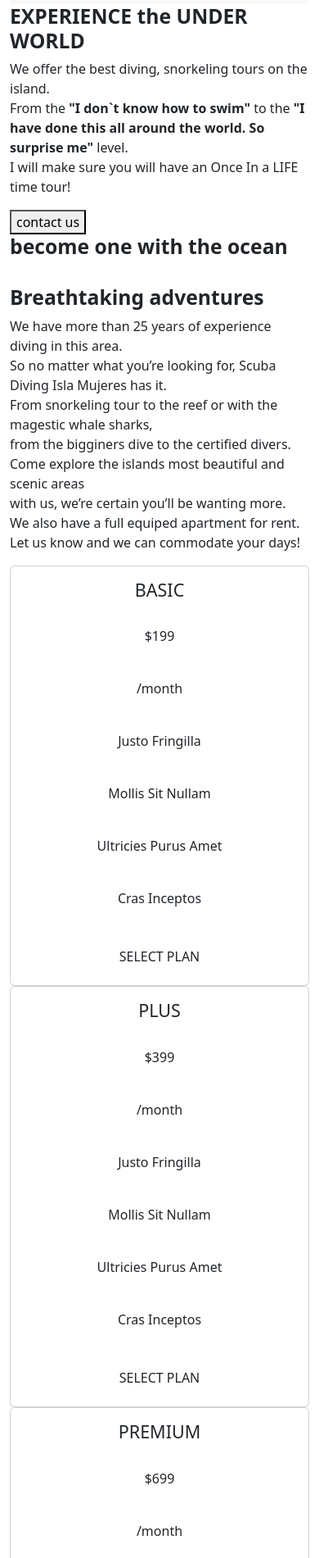
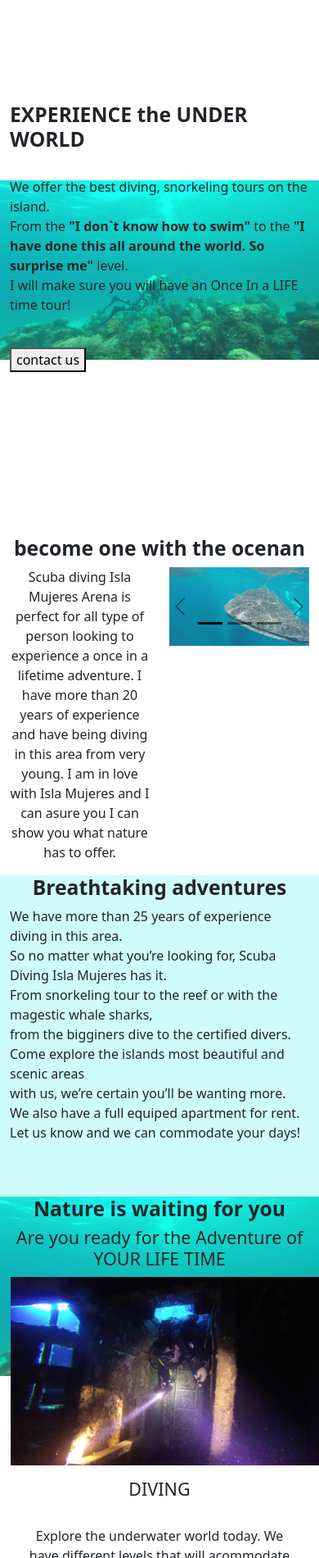
Before and after one commit to andres-realpozo/diving-blog, a plain HTML site: page index.html in a window 390 px wide. Shown: the part 99-2000 px from the top of the page at 82% size. Drawn offline with nearby package versions, Linux system fonts and the light colour scheme; files that its build step writes are made by us from their sources.

Commit message:
DB  version 1.0

```diff
--- a/index.html
+++ b/index.html
@@ -1,12 +1,11 @@
 <!DOCTYPE html>
 <html lang="en">
   <head>
-    <link rel="icon" type="image/x-icon" href="../images/favicon.ico">
     <meta charset="UTF-8" />
     <meta http-equiv="X-UA-Compatible" content="IE=edge" />
     <mezta name="viewport" content="width=device-width, initial-scale=1.0" />
     <title>Scuba Diving Isla Mujeres Arena</title>
-
+    <link rel="shortcut icon" href="../diving-blog/images/favicon.ico" type="image/x-icon">
     <!--librerias de boostrap-->
     <link
       href="https://cdn.jsdelivr.net/npm/bootstrap@5.2.2/dist/css/bootstrap.min.css"
@@ -14,13 +13,14 @@
       integrity="sha384-Zenh87qX5JnK2Jl0vWa8Ck2rdkQ2Bzep5IDxbcnCeuOxjzrPF/et3URy9Bv1WTRi"
       crossorigin="anonymous"
     />
-    <link rel="stylesheet" href="../diving_blog/styles/style.css" />
+    <link rel="stylesheet" href="../diving-blog/styles/style.css" />
   </head>
   <body>
     <!--barra de navegacion-->
+      <div class="bar">
         <div class="container">
-        <nav class="navbar navbar-expand bg-light">
-          <div class="container-fluid" id="mid">
+          <nav class="navbar navbar-expand">
+            <div class="container-fluid">
               <a class="navbar-brand"> <strong>Scuba Diving<br>Isla Mujeres Arena</strong></a>
               <div class="collapse navbar-collapse">
                 <ul class="navbar-nav">
@@ -28,25 +28,27 @@
                     <a class="nav-link" href="/index.html">Home</a>
                   </li>
                   <li class="nav-item">
-                  <a class="nav-link" href="../diving_blog/ballena.html">Whaleshark</a>
+                    <a class="nav-link" href="../diving-blog/ballena.html">Whaleshark</a>
                   </li>
                   <li class="nav-item">
-                  <a class="nav-link" href="../diving_blog/plan.html">Make you plan</a>
+                    <a class="nav-link" href="../diving-blog/plan.html">Make you plan</a>
                   </li>
                   <li>
-                  <a class="nav-link" href="../diving_blog/contactUs.html">Contact us</a>
+                    <a class="nav-link" href="../diving-blog/contactUs.html">Contact us</a>
                   </li>
                 </ul>
               </div>
             </div>
           </nav>
         </div>
+      </div>
 
 
     <!--explicacion de la pagina-->
-    <div class="explicacion">
+<div class="explication">
   <div class="container">
-        <h2><strong>EXPERIENCE the UNDER WORLD</strong></h2>
+    <br><br><br><br><br>
+    <h2 id="check"><strong>EXPERIENCE the UNDER WORLD</strong></h2> <br>
     <p>
       We offer the best diving, snorkeling tours on the island. <br />
       From the <strong>"I don`t know how to swim"</strong> to the
@@ -55,26 +57,68 @@
       >
       level.<br />
       I will make sure you will have an Once In a LIFE time tour!
-        </p>
+    </p><br>
     <button>contact us</button>
    </div>
 </div>
 
     <!--become one part-->
     <div class="become">
-<div class="container">
-  <h2 id="bec"><strong>become one with the ocean</strong></h2>
-  <br />
-
+      <h2 class="text-center"><strong>become one with the ocenan</strong></h2>
+        <div class="container text-center">
+        <div class="row">
+          <div class="col">
+            <p> Scuba diving Isla Mujeres Arena is perfect for all type of person looking to experience a once in a lifetime adventure. I have more than 20  years of experience and have being diving in this area from very young. I am in love with Isla Mujeres and I can asure you I can show you what nature has to offer.</p>
           </div>
-
-
+          <!--carrucel-->
+          <div class="col">
+            <div id="carouselExampleDark" class="carousel carousel-dark slide" data-bs-ride="carousel">
+              <div class="carousel-indicators">
+                <button type="button" data-bs-target="#carouselExampleDark" data-bs-slide-to="0" class="active" aria-current="true" aria-label="Slide 1"></button>
+                <button type="button" data-bs-target="#carouselExampleDark" data-bs-slide-to="1" aria-label="Slide 2"></button>
+                <button type="button" data-bs-target="#carouselExampleDark" data-bs-slide-to="2" aria-label="Slide 3"></button>
+              </div>
+              <div class="carousel-inner">
+                <div class="carousel-item active" data-bs-interval="10000">
+                  <img src="../diving-blog/images/whale.jpg" class="d-block w-100" alt="...">
+                  <div class="carousel-caption d-none d-md-block">
+                    <h5>First slide label</h5>
+                    <p>Some representative placeholder content for the first slide.</p>
+                  </div>
+                </div>
+                <div class="carousel-item" data-bs-interval="2000">
+                  <img src="../diving-blog/images/whale.jpg" class="d-block w-100" alt="...">
+                  <div class="carousel-caption d-none d-md-block">
+                    <h5>Second slide label</h5>
+                    <p>Some representative placeholder content for the second slide.</p>
+                  </div>
+                </div>
+                <div class="carousel-item">
+                  <img src="../diving-blog/images/whale.jpg" class="d-block w-100" alt="...">
+                  <div class="carousel-caption d-none d-md-block">
+                    <h5>Third slide label</h5>
+                    <p>Some representative placeholder content for the third slide.</p>
+                  </div>
+                </div>
+              </div>
+              <button class="carousel-control-prev" type="button" data-bs-target="#carouselExampleDark" data-bs-slide="prev">
+                <span class="carousel-control-prev-icon" aria-hidden="true"></span>
+                <span class="visually-hidden">Previous</span>
+              </button>
+              <button class="carousel-control-next" type="button" data-bs-target="#carouselExampleDark" data-bs-slide="next">
+                <span class="carousel-control-next-icon" aria-hidden="true"></span>
+                <span class="visually-hidden">Next</span>
+              </button>
+            </div>
+          </div>
+        </div>
+      </div>
     </div>
 
     <!--Breathtaking adventures part-->
     <div class="adventures">
         <div class="container">
-          <h2><strong> Breathtaking adventures </strong></h2>
+          <h2 class="text-center"><strong> Breathtaking adventures </strong></h2>
         <p>
           We have more than 25 years of experience diving in this area. <br />
           So no matter what you’re looking for, Scuba Diving Isla Mujeres has
@@ -90,54 +134,44 @@
     </div>
 
     <!--Nature is waiting for you.-->
+<div class="nature">
   <div class="container">
-
+    <h2 class="text-center"><strong>Nature is waiting for you</strong></h2>
+    <h4 class="text-center">Are you ready for the Adventure of YOUR LIFE TIME</h4>
     <div class="row">
       <div class="col-sm-4">
         <div class="card text-center">
+          <img src="../diving-blog/images/boat.jpg" class="im" alt="...">
             <div class="card-body">
-                <h4 class="card-title" id="los-titulos">BASIC</h4> <br>
-                <p class="card-text" id="cantidad">$199</p> <br>
-                <p class="card-text">/month</p> <br>
-                <p class="card-text">Justo Fringilla</p> <br>
-                <p class="card-text">Mollis Sit Nullam</p> <br>
-                <p class="card-text">Ultricies Purus Amet</p> <br>
-                <p class="card-text">Cras Inceptos</p> <br>
-                <button class="btn"id="boton-gris" >SELECT PLAN </button>
+            <h4 class="card-title" id="los-titulos">DIVING</h4> <br>
+            <p>Explore the underwater world today. We have different levels that will acommodate each one of you. Send me an email about yourself and lets see what we can offer you!</p>
+            <button>contact us</button>
           </div>
         </div>
       </div>
       <div class="col-sm-4">
         <div class="card text-center">
+          <img src="../diving-blog/images/fish.jpg" class="im" alt="...">
             <div class="card-body">
-                <h4 class="card-title" id="los-titulos">PLUS</h4> <br>
-                <p class="card-text" id="cantidad">$399</p> <br>
-                <p class="card-text">/month</p> <br>
-                <p class="card-text">Justo Fringilla</p> <br>
-                <p class="card-text">Mollis Sit Nullam</p> <br>
-                <p class="card-text">Ultricies Purus Amet</p> <br>
-                <p class="card-text">Cras Inceptos</p> <br>
-                <button class="btn" id="boton-verde">SELECT PLAN </button>
+            <h4 class="card-title" id="los-titulos">snorkeling</h4> <br>
+            <p>We will take you to 2 points. the under water museum and the reef. The reef here is Isla mujeres is the edge of the 2nd biggest reef in the world. But it is shallow and easy point for all level swimmers to enjoy!</p>
+            <button>contact us</button>
           </div>
         </div>
       </div>
       <div class="col-sm-4">
           <div class="card text-center">
+            <img src="../diving-blog/images/whale.jpg" class="im" alt="...">
               <div class="card-body">
-                  <h4 class="card-title" id="los-titulos">PREMIUM</h4> <br>
-                  <p class="card-text" id="cantidad">$699</p> <br>
-                  <p class="card-text">/month</p> <br>
-                  <p class="card-text">Justo Fringilla</p> <br>
-                  <p class="card-text">Mollis Sit Nullam</p> <br>
-                  <p class="card-text">Ultricies Purus Amet</p> <br>
-                  <p class="card-text">Cras Inceptos</p> <br>
-                  <button class="btn" id="boton-gris">SELECT PLAN </button>
+              <h4 class="card-title" id="los-titulos">Whaleshark</h4> <br>
+              <p>Why not try this one and only experience snorkeling with the magestic animal! We will take you for a swim with this giant fish, and on the way back will drop you off at the most beautiful beach on the island. with a little lunch that our captain can offer.</p>
+              <button >watch more</button>
             </div>
           </div>
         </div>
     </div>
 
   </div>
-
+</div>
   </body>
 </html>
--- a/styles/style.css
+++ b/styles/style.css
@@ -1,4 +1,24 @@
-
-.explicacion{
-    background-image: url(../images/background.jpg)
+.explication{
+    background-image: url(../images/background.jpg);
+    background-size: 100%;
+    padding-bottom: 200px;
+    background-position: 50%;
+    background-repeat: no-repeat;
 }
+.im{
+    width: 414px;
+    height: 230px;
+}
+.card{
+    border-color: rgba(255, 255, 255, 0);
+    background-color: unset;
+}
+.nature{
+    background-image: url(../images/background.jpg);
+    background-repeat: no-repeat;
+    background-size: 100%;
+}
+.adventures{
+    background-color: rgba(129, 243, 243, 0.368);
+    padding-bottom: 50px;
+}
```
Also changed, not shown: images/boat.jpg (added), images/fish.jpg (added), images/whale.jpg (added). Lines whose indentation alone changed are shown as unchanged.
